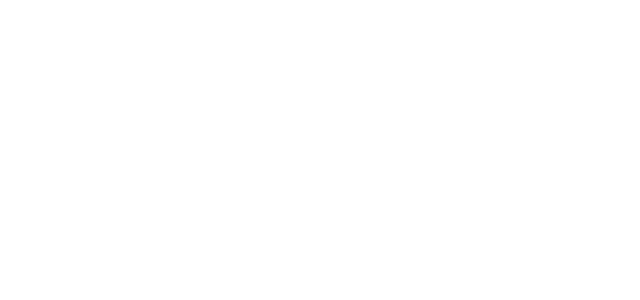
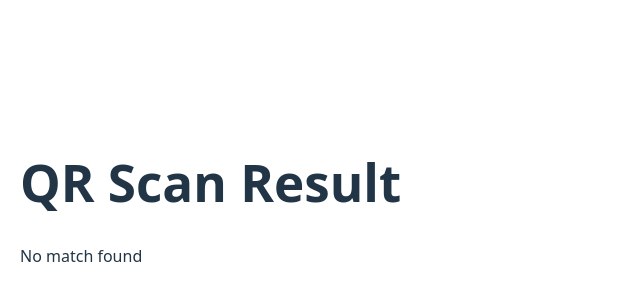
Before and after one commit to MrPuwan/photo-matching-qr-web, a React (Vite) app: page /client in a window 1280 px wide. Before the commit this address had no page. Shown: the part 198-498 px from the top of the page, without its empty margins (0-640 px from the left). Built offline with nearby package versions, Linux system fonts and the light colour scheme.

Commit message:
fixed problems

```diff
--- a/src/App.jsx
+++ b/src/App.jsx
@@ -5,8 +5,8 @@
   return (
     <BrowserRouter>
       <Routes>
-        <Route path="/" element={<div>Home Page</div>} />
-        <Route path="/result" element={<Result />} />
+        <Route path="/client" element={<Result />} />
+        <Route path="*" element={<div>Page not found</div>} />
       </Routes>
     </BrowserRouter>
   );
--- a/src/Result.jsx
+++ b/src/Result.jsx
@@ -1,19 +1,23 @@
 import { useSearchParams } from "react-router-dom";
 
-function Result() {
+export default function Result() {
   const [params] = useSearchParams();
-  const persons = params.get("persons");
+
+  const person = params.get("person");
+  const image = params.get("image");
 
   return (
     <div style={{ padding: "20px" }}>
-      <h2>Matched Person(s)</h2>
-      {persons ? (
-        <p>{persons}</p>
+      <h1>QR Scan Result</h1>
+
+      {person ? (
+        <>
+          <p><b>Matched Person(s):</b> {person}</p>
+          <p><b>Image:</b> {image}</p>
+        </>
       ) : (
-        <p>No matches found</p>
+        <p>No match found</p>
       )}
     </div>
   );
 }
-
-export default Result;
```
Also changed, not shown: vercel.json (added).
